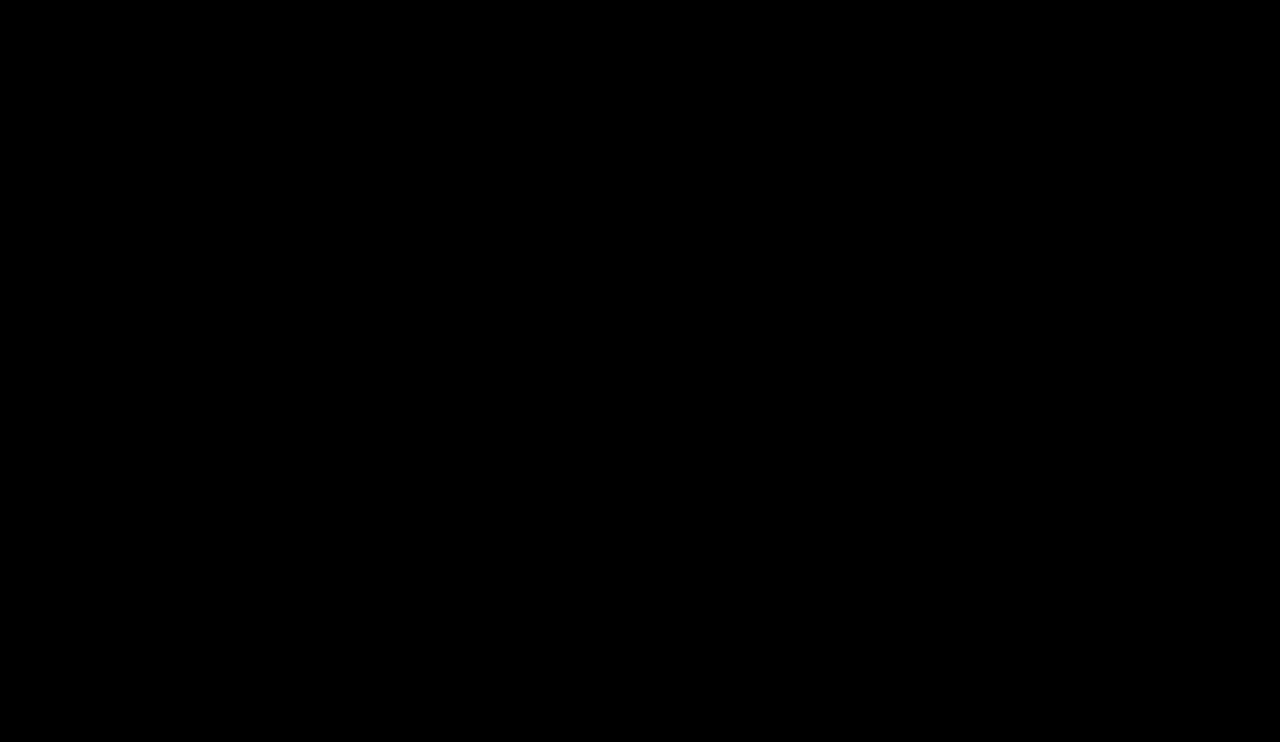
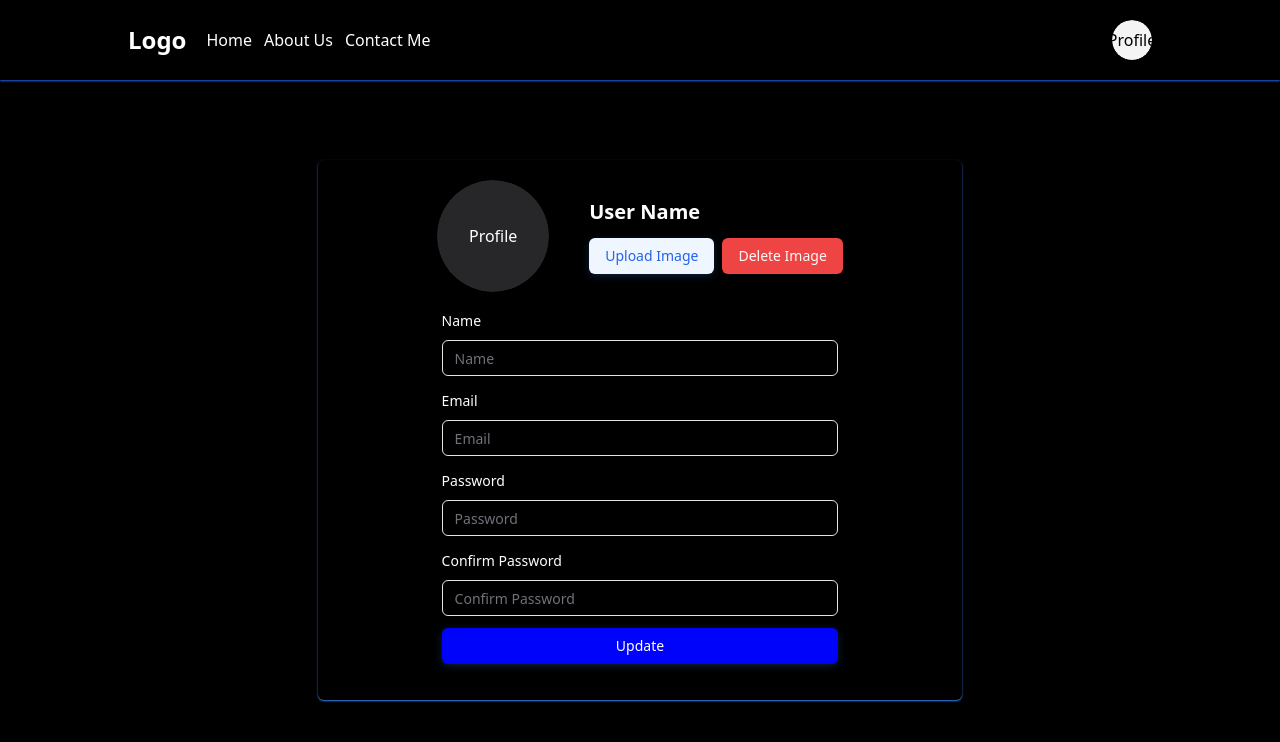
Before and after one commit to gkl-me/user-management-app, a React (Vite) app in the folder frontend/: page /profile in a window 1280 px wide. Shown: the top 742 px of the page. Built offline with nearby package versions, Linux system fonts and the light colour scheme.

Commit message:
fea:profile page

```diff
--- /dev/null
+++ b/frontend/src/components/Profile.tsx
@@ -0,0 +1,143 @@
+import React from 'react'
+import { z } from 'zod'
+import { zodResolver } from '@hookform/resolvers/zod'
+import { useForm } from 'react-hook-form'
+import {
+  Form,
+  FormControl,
+  FormField,
+  FormItem,
+  FormLabel,
+  FormMessage,
+} from './ui/form'
+import { Input } from './ui/input'
+import { Button } from './ui/button'
+import { Avatar, AvatarFallback, AvatarImage } from './ui/avatar'
+
+
+const formSchema = z.object({
+    name:z.string().min(3),
+    email: z.string().email({ message: 'Invalid email' }),
+    password: z
+    .string()
+    .min(8, { message: 'Password must be at least 8 characters long' })
+    .regex(/[A-Z]/, { message: 'Password must contain at least one uppercase letter' })
+    .regex(/[a-z]/, { message: 'Password must contain at least one lowercase letter' })
+    .regex(/[0-9]/, { message: 'Password must contain at least one number' })
+    .regex(/[^A-Za-z0-9]/, { message: 'Password must contain at least one special character' }),
+    confirmPassword:z.string()
+})
+.refine((data) => data.password === data.confirmPassword, {
+    path: ['confirmPassword'], // This specifies where the error message should appear
+    message: 'Passwords do not match',
+  });
+
+  const Profile: React.FC = () => {
+  const form = useForm<z.infer<typeof formSchema>>({
+    resolver: zodResolver(formSchema),
+    defaultValues:{
+        name:"",
+        email: '',
+      password: '',
+      confirmPassword:''
+    }
+  })
+
+  const onSubmit = async (values: z.infer<typeof formSchema>) => {
+    try {
+      // Replace with your actual login logic
+      console.log('Form Submitted:', values)
+      // Example: await loginAPI(values)
+    } catch (error) {
+      console.error('Login failed:', error)
+      // Optionally set a global error message
+    }
+  }
+
+
+  return (
+    <div className="flex justify-around w-[90%]  m-auto my-10 p-10">
+      <div className="py-5 flex flex-col justify-center items-center rounded-md shadow-sm shadow-blue-500 w-3/5">
+        <div className="flex gap-10 items-center">
+          <div>
+          <Avatar className="dark size-28">
+            <AvatarImage src="/" />
+            <AvatarFallback>Profile</AvatarFallback>
+          </Avatar>
+          </div>
+          <div className="flex flex-col gap-3">
+          <h1 className="text-xl font-bold">User Name</h1>
+          <div className="flex gap-2">
+            <Button variant={"light"}>
+              Upload Image
+            </Button>
+            <Button variant={"destructive"}>
+              Delete Image
+            </Button>
+          </div>
+        </div>
+        </div>
+
+        <Form {...form}>
+      <form onSubmit={form.handleSubmit(onSubmit)} className="flex flex-col gap-3 w-4/6 p-4  ">
+        <FormField
+        control={form.control}
+        name='name'
+        render={({field}) => (
+            <FormItem>
+                <FormLabel>Name</FormLabel>
+                <FormControl>
+                    <Input placeholder='Name' {...field} />
+                </FormControl>
+                <FormMessage/>
+            </FormItem>
+        )}
+        />
+        <FormField
+          control={form.control}
+          name="email"
+          render={({ field }) => (
+            <FormItem>
+              <FormLabel>Email</FormLabel>
+              <FormControl>
+                <Input placeholder="Email" {...field} />
+              </FormControl>
+              <FormMessage/>
+            </FormItem>
+          )}
+        />
+        <FormField
+          control={form.control}
+          name="password"
+          render={({ field }) => (
+            <FormItem>
+              <FormLabel>Password</FormLabel>
+              <FormControl>
+                <Input type="password" placeholder="Password" {...field} />
+              </FormControl>
+              <FormMessage/>
+            </FormItem>
+          )}
+        />
+        <FormField
+            control={form.control}
+            name="confirmPassword"
+            render={({ field }) => (
+                <FormItem>
+                <FormLabel>Confirm Password</FormLabel>
+                <FormControl>
+                    <Input type="password" placeholder="Confirm Password" {...field} />
+                </FormControl>
+                <FormMessage />
+                </FormItem>
+            )}
+        />
+        <Button variant={'blue'} type="submit">Update</Button>
+      </form>
+    </Form>
+      </div>
+    </div>
+  );
+};
+
+export default Profile;
--- /dev/null
+++ b/frontend/src/components/SecondHeader.tsx
@@ -0,0 +1,53 @@
+import React from "react";
+import { Avatar, AvatarFallback, AvatarImage } from "./ui/avatar";
+import {
+  DropdownMenu,
+  DropdownMenuContent,
+  DropdownMenuItem,
+  DropdownMenuLabel,
+  DropdownMenuSeparator,
+  DropdownMenuTrigger,
+} from "@/components/ui/dropdown-menu";
+
+import profile_icon from '../assets/profile.svg'
+import logout_icon from '../assets/logout.svg'
+
+const SecondHeader: React.FC = () => {
+  return (
+    <div className="flex justify-between items-center w-full h-20 px-32  shadow-sm shadow-blue-600">
+      <div className="flex gap-5 items-center">
+        <p className="text-2xl font-black font-poppins">Logo</p>
+        <div className="flex gap-3">
+          <p>Home</p>
+          <p>About Us</p>
+          <p>Contact Me</p>
+        </div>
+      </div>
+      <div className="flex gap-3 hover:cursor-pointer">
+        <DropdownMenu>
+          <DropdownMenuTrigger>
+            <Avatar className="hover:shadow-[0_4px_12px_-1px_rgba(59,130,246,0.4)]">
+              <AvatarImage src="" />
+              <AvatarFallback className="text-black">Profile</AvatarFallback>
+            </Avatar>
+          </DropdownMenuTrigger>
+          <DropdownMenuContent className="dark">
+            <DropdownMenuLabel>
+
+                My Account
+            </DropdownMenuLabel>
+            <DropdownMenuSeparator />
+            <DropdownMenuItem className="flex  gap-2 ">
+            <img className="w-5 h-4" src={profile_icon} alt="" />
+                Profile</DropdownMenuItem>
+            <DropdownMenuItem className="flex  gap-2">
+            <img className="w-5 h-4" src={logout_icon} alt="" />
+                Logout</DropdownMenuItem>
+          </DropdownMenuContent>
+        </DropdownMenu>
+      </div>
+    </div>
+  );
+};
+
+export default SecondHeader;
--- a/frontend/src/main.tsx
+++ b/frontend/src/main.tsx
@@ -6,6 +6,7 @@
 import LandingPage from './pages/LandingPage.tsx'
 import LoginPage from './pages/LoginPage.tsx'
 import SignupPage from './pages/SignupPage.tsx'
+import ProfilePage from './pages/ProfilePage.tsx'
 
 const router = createBrowserRouter(
   createRoutesFromElements(
@@ -13,7 +14,7 @@
       <Route index={true} path='/' element={<LandingPage/>} />
       <Route path='/login' element={<LoginPage/>} />
       <Route path='/signup' element={<SignupPage/>} />
-      <Route path='/profile' element />
+      <Route path='/profile' element={<ProfilePage/>} />
     </Route>
   )
 )
--- /dev/null
+++ b/frontend/src/pages/ProfilePage.tsx
@@ -0,0 +1,14 @@
+import Profile from '@/components/Profile'
+import SecondHeader from '@/components/SecondHeader'
+import React from 'react'
+
+const ProfilePage:React.FC = () => {
+  return (
+    <>
+    <SecondHeader />
+    <Profile/>
+    </>
+  )
+}
+
+export default ProfilePage
```
